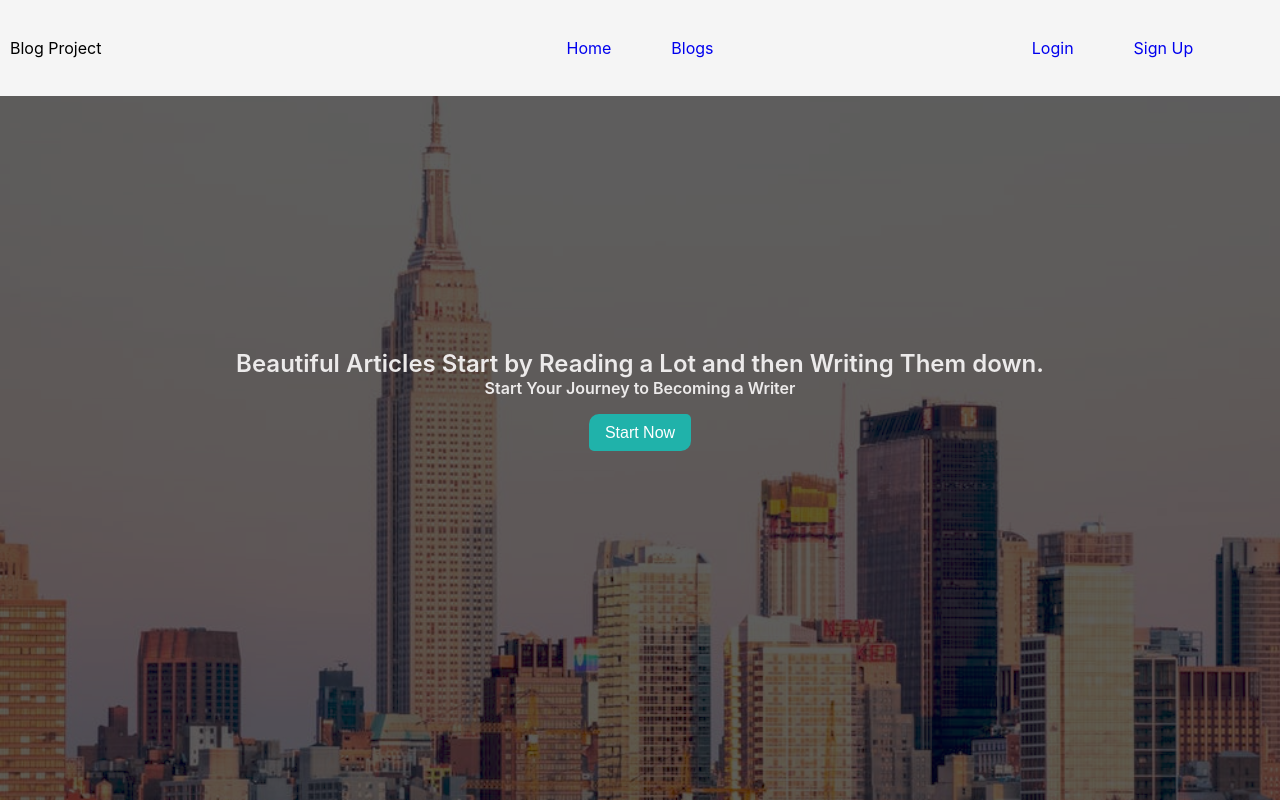
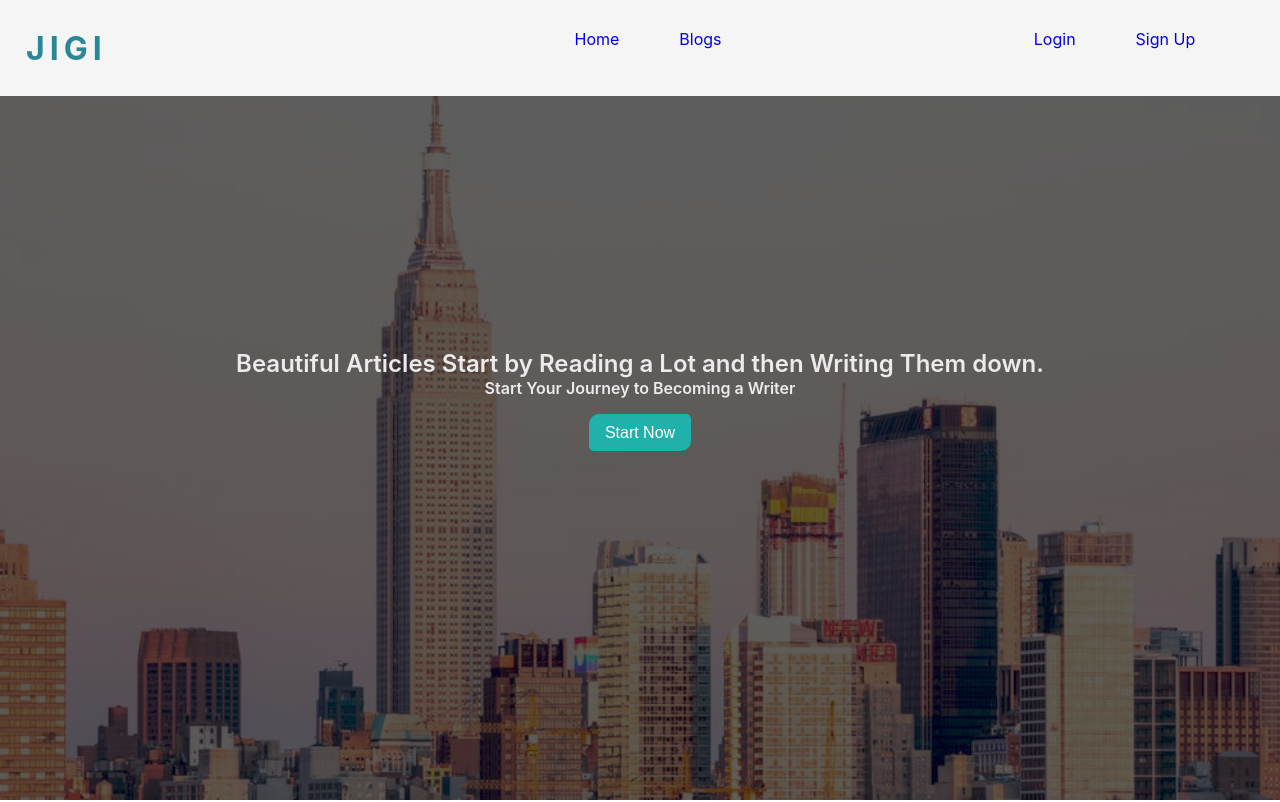
Before and after one commit to ok-timmy/fullstack-blog-app, a React (Create React App) app in the folder clientside/: page / in a window 1280 px wide. Shown: the top 802 px of the page. Built offline with nearby package versions, Linux system fonts and the light colour scheme; no server answers.

Commit message:
Updated Nav Bar

```diff
--- a/clientside/src/Components/Header/Header.jsx
+++ b/clientside/src/Components/Header/Header.jsx
@@ -31,6 +31,11 @@ const WholeHead = styled.div`
 
 const HeaderLeft = styled.div`
   flex: 1;
+  color: #2A8798;
+  font-weight: bold;
+  letter-spacing: 5px;
+  font-size: 2rem;
+  padding-left: 1rem;
 `;
 const HeaderCenter = styled.div`
   flex: 2;
@@ -131,7 +136,7 @@ function Header() {
   return (
     <>
       <WholeHead>
-        <HeaderLeft>Blog Project</HeaderLeft>
+        <HeaderLeft>JIGI</HeaderLeft>
         <HeaderCenter>
           <nav>
             <ul>
```
